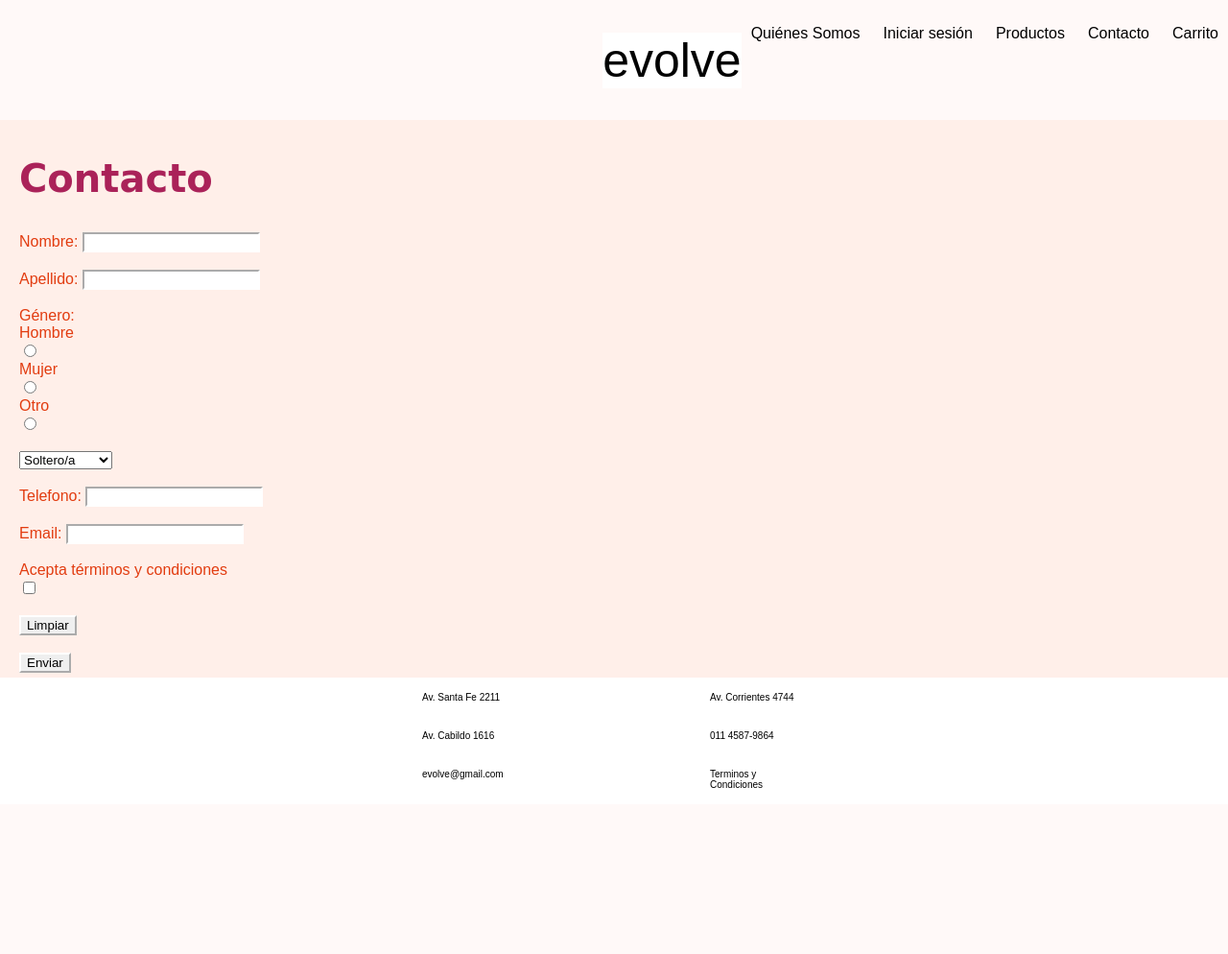
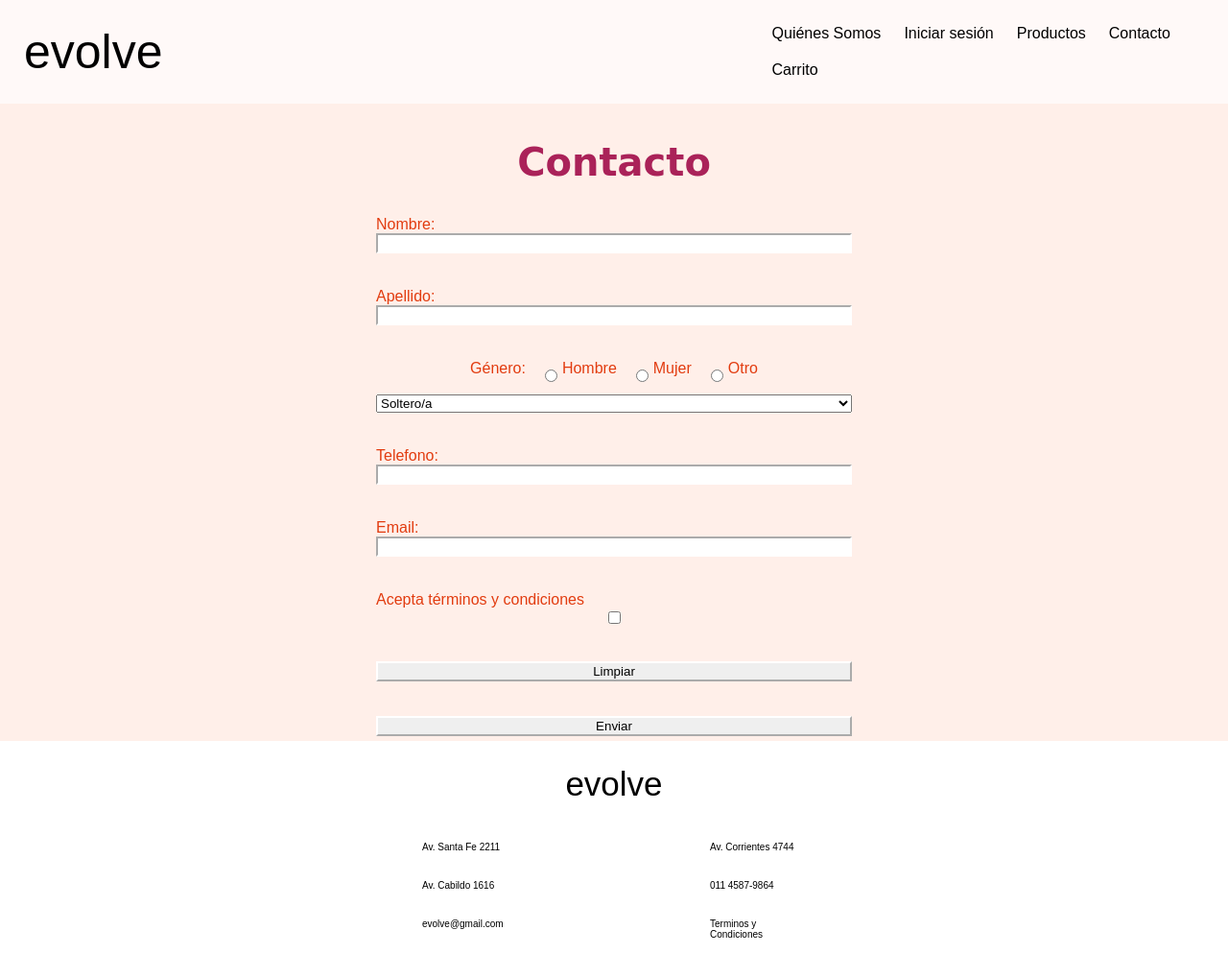
Before and after one commit to msolfischer/Evolve-Fischer, a plain HTML site: page Contacto.html in a window 1280 px wide. Shown: the whole page at 96% size. Before the commit the page ends 838 px from the top, so only its background shows below. Drawn offline with Linux system fonts and the light colour scheme.

Commit message:
pagina actualizada

```diff
--- a/Contacto.html
+++ b/Contacto.html
@@ -15,7 +15,7 @@
 
 		<div class="flex">
 
-			<h1>evolve</h1>
+			<h1 id="tituloevolve">evolve</h1>
 
 				<ul>
 
@@ -43,14 +43,14 @@
 	  				<input type="text" id="lname" name="lname"><br><br>
 	  			</form>
 
-				<form>
+				<form id="sexo">
 					<label for="sexo">Género:</label>
+					<input id="espacio" type="radio" name="sexo" value="Hombre" />
 				    <div>Hombre</div>
-				    <input type="radio" name="sexo" value="Hombre" />
+				    <input id="espacio" type="radio" name="sexo" value="Mujer" />
 				    <div>Mujer</div>
-				    <input type="radio" name="sexo" value="Mujer" />
-				     <div>Otro</div>
-				    <input type="radio" name="sexo" value="Otro" /><br></br>
+				    <input id="espacio" type="radio" name="sexo" value="Otro" />
+				     <div>Otro</div> <br></br>
 				</form>
 
 				<form>
@@ -77,7 +77,15 @@
 
 		</div>
 
+	</main>
+
+</body>
+
 <!-- Info footer -->
+
+<footer>
+
+	<h1>evolve</h1>
 
 		<div class="footer">
 
@@ -87,10 +95,7 @@
 			<p class="pfooter">011 4587-9864</p>
 			<p class="pfooter">evolve@gmail.com</p>
 			<p class="pfooter">Terminos y Condiciones</p>
-
 		</div>
 
-	</main>
-
-</body>
+</footer>
 </html>
--- a/estilos.css
+++ b/estilos.css
@@ -1,14 +1,25 @@
 
 /********************************** Logo de Evolve ***************************************/
+#tituloevolve{
+	font-family:Josefin Sans, sans-serif;
+	font-weight: 400;
+	color:black;
+	font-size: 50px;
+	text-align: center;
+	text-align: left;
+	margin-right: 600px;
+	background-color: transparent;
+}
 
 h1{
 	font-family:Josefin Sans, sans-serif;
 	font-weight: 400;
 	color:black;
-	font-size: 50px;
+	font-size: 35px;
 	text-align: center;
-	background-color: #ffffff ;
-	text-align: left;
+	background-color: #ffffff;
+	margin: 0;
+  padding: 25px
 
 }
 
@@ -111,6 +122,7 @@ margin-bottom: 20px;
 h2.contacto{
 				font-size: 40px;
 				background-color: #FFEFE9 ;
+				text-align: center;
 }
 
 h2.producto{
@@ -191,16 +203,26 @@ p.cat-exp{
 
 form{
 	color: #E23C10;
+	 display: flex;
+	 flex-direction: column;
+   justify-content: center;
+    margin: 0 30%;
 }
 
 .usuario{
 			font-family: 'Poppins', sans-serif;
+			background-color: #FFEFE9;
+		  padding: 5px 20px 5px;
+
+
 }
 
-.usuario{
-		background-color: #FFEFE9;
-		padding: 5px 20px 5px;
-}
+#sexo{ display: flex;  flex-direction: row;
+   justify-content: center;
+    }
+
+#espacio {margin: 7px 5px 10px 20px;}
+
 
 
 
```
Also changed, not shown: Carrito.html (+8 -3 lines), Index.html (+8 -2 lines), Iniciar sesion.html (+8 -4 lines), Productos.html (+8 -3 lines).
